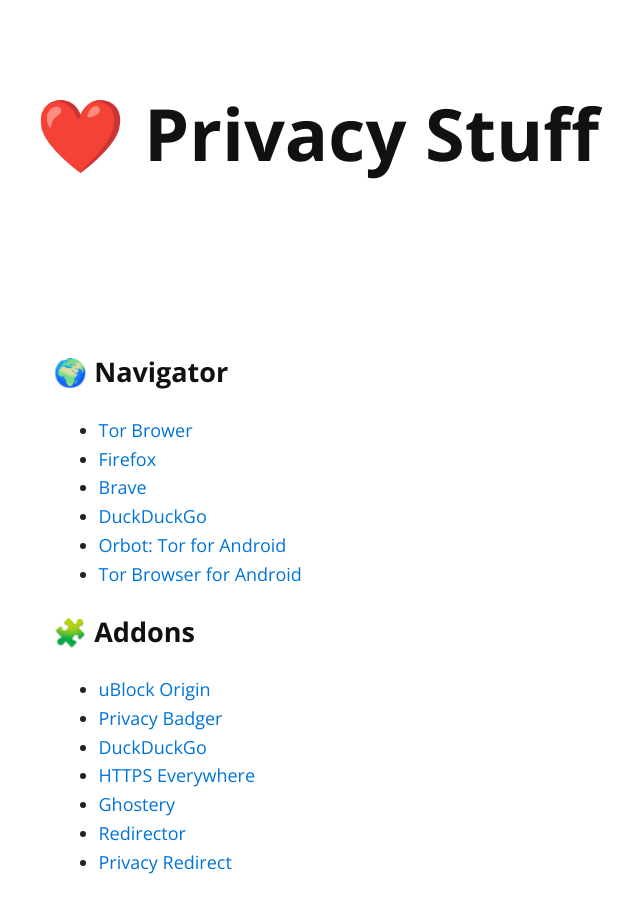
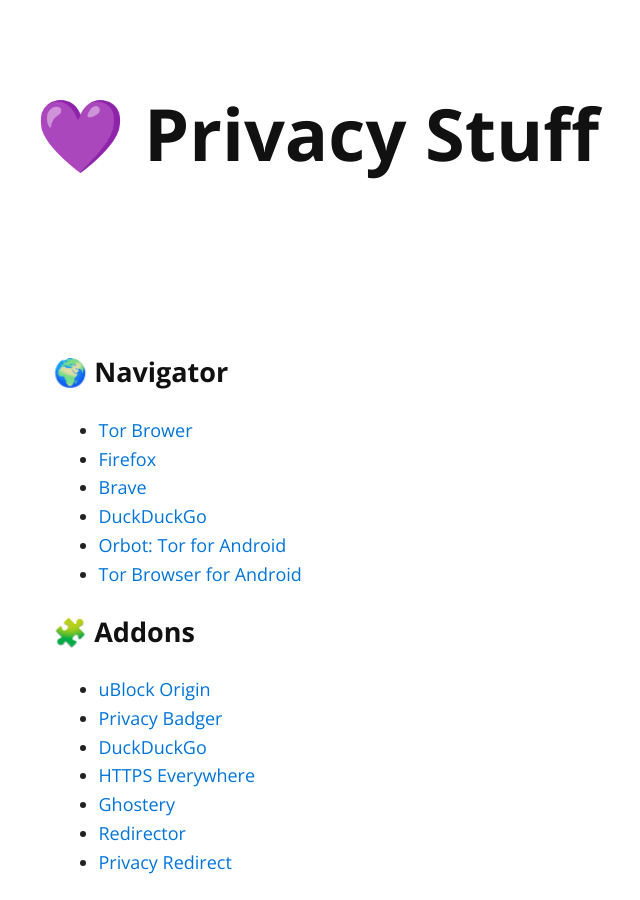
Before and after one commit to jcabeza/Privacy, a Jekyll site: the page built from index.md, in a window 1280 px wide and 900 px high. Shown: the whole window, without its empty margins (256-896 px from the left). Built offline with Jekyll 4.4.1, drawn with Linux system fonts in a browser that asks for light colours; nearby versions of some CDN libraries.

Commit message:
Update Color

```diff
--- a/_config.yml
+++ b/_config.yml
@@ -1,7 +1,7 @@
 # Site settings
-title: ❤️ Privacy Stuff
+title: 💜 Privacy Stuff
 # Privacy - The simple guide
-tag_text: ❤️ Privacy Stuff
+tag_text: 💜 Privacy Stuff
 description: A responsive single-page website
 url: "https://jcabeza.github.io/privacy"
 baseurl: "/"
```
